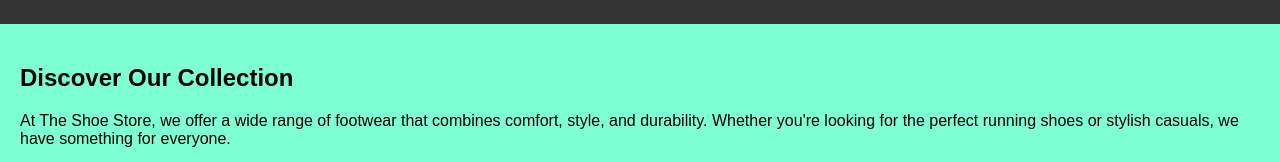
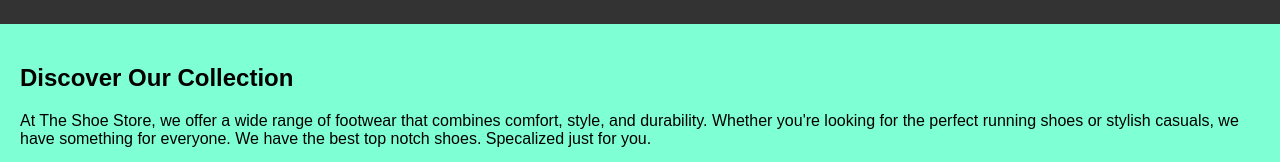
Before and after one commit to Stuartmcguire1/cit1300, a plain HTML site: page html5_intro_to_css/index.html in a window 1280 px wide. Shown: the part 5520-5682 px from the top of the page. Drawn offline with Linux system fonts and the light colour scheme; files that its build step writes are made by us from their sources.

Commit message:
Update index.html

```diff
--- a/html5_intro_to_css/index.html
+++ b/html5_intro_to_css/index.html
@@ -166,7 +166,7 @@
     <main>
         <section id="home">
             <h2>Discover Our Collection</h2>
-            <p>At The Shoe Store, we offer a wide range of footwear that combines comfort, style, and durability. Whether you're looking for the perfect running shoes or stylish casuals, we have something for everyone.</p>
+            <p>At The Shoe Store, we offer a wide range of footwear that combines comfort, style, and durability. Whether you're looking for the perfect running shoes or stylish casuals, we have something for everyone. We have the best top notch shoes. Specalized just for you.</p>
         </section>
         <img src="images/nike_green.png"
 
```
